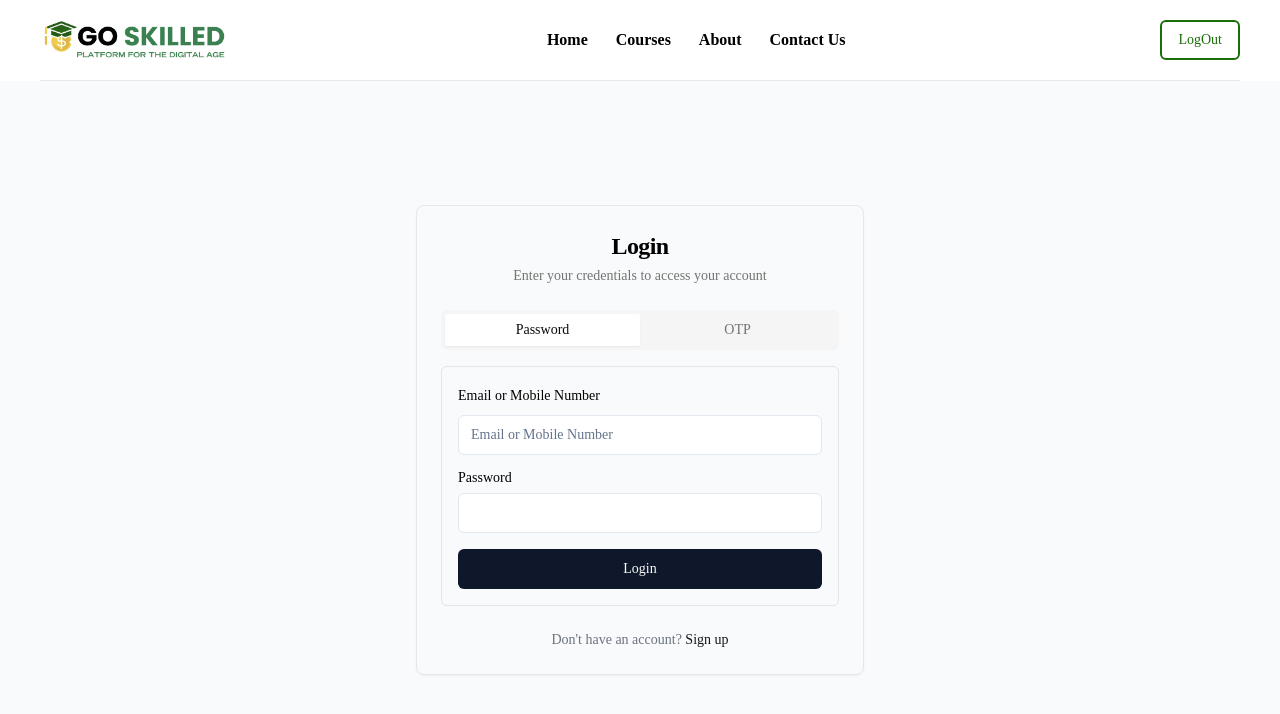
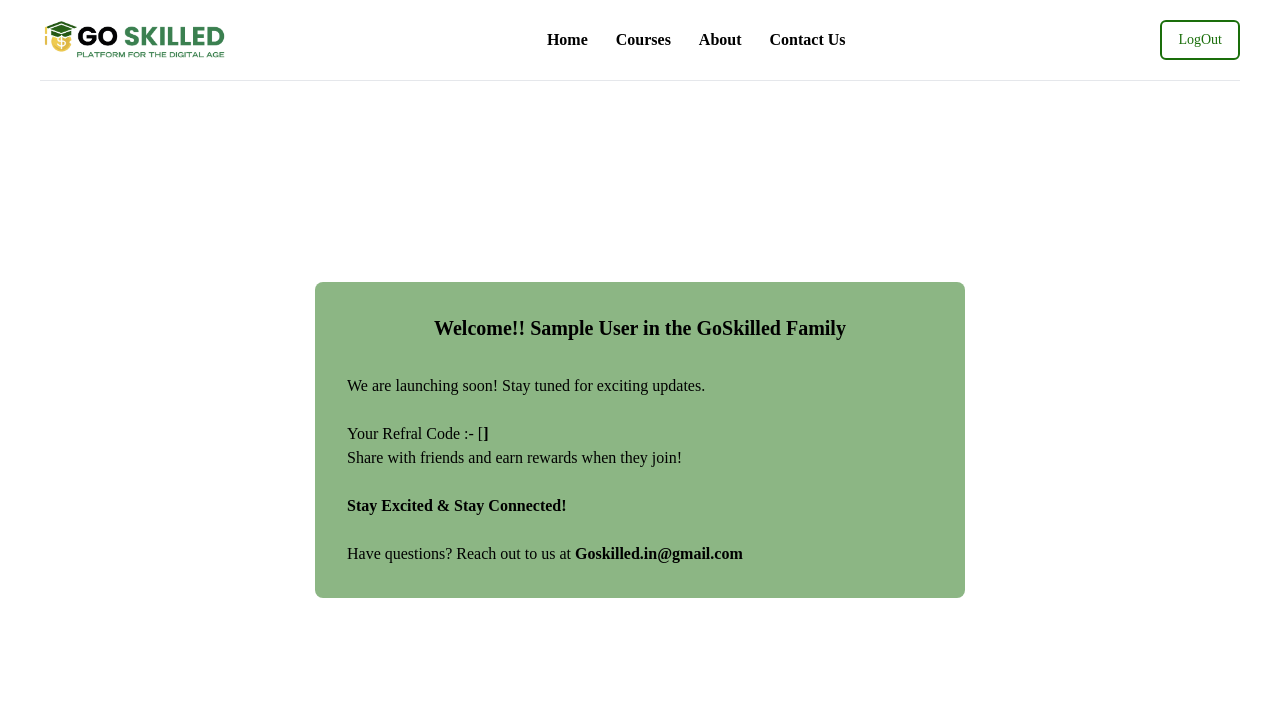
Before and after one commit to sahil0989/goskilled_frontend, a React (Create React App) app: page /dashboard in a window 1280 px wide. Before the commit this address led to /auth/login. Shown: the top 714 px of the page. Built offline with nearby package versions, Linux system fonts and the light colour scheme; sample sign-in values are in the browser's storage.

Commit message:
add tostify and navigation in dashboard&Course

```diff
--- a/package.json
+++ b/package.json
@@ -27,7 +27,7 @@
     "react-scripts": "5.0.1",
     "react-slideshow-image": "^4.3.0",
     "react-syntax-highlighter": "^15.6.1",
-    "sonner": "^2.0.2",
+    "sonner": "^2.0.3",
     "swiper": "^11.0.6",
     "tailwind-merge": "^3.0.2",
     "tw-animate-css": "^1.2.4",
--- a/src/App.jsx
+++ b/src/App.jsx
@@ -3,19 +3,20 @@ import "./App.css";
 import Navbar from "./components/Navbar";
 import { AuthProvider } from "./context/AuthContext";
 import Dashboard from "./pages/Dashboard";
-import ProtectedRoute from "./ProtectedRoute";
 import Home from "./pages/Home";
 import RegisterPage from "./pages/RegisterPage";
 import LoginPage from "./pages/LoginPage";
 import Courses from "./pages/Courses";
 import ContactUs from "./pages/ContactUs";
 import About from "./pages/About";
+import { Toaster } from "sonner";
 
 function App() {
   return (
     <AuthProvider>
       <BrowserRouter>
         <Navbar />
+        <Toaster richColors position="bottom-right" />
         <div className="h-20 w-full"></div>
         <Routes>
           <Route path="/" element={<Home />} />
@@ -26,7 +27,7 @@ function App() {
           <Route path="/auth/login" element={<LoginPage />} />
           <Route
             path="/dashboard"
-            element={<ProtectedRoute element={<Dashboard />} />}
+            element={<Dashboard />}
           />
         </Routes>
       </BrowserRouter>
--- a/src/components/LoginComponent.jsx
+++ b/src/components/LoginComponent.jsx
@@ -24,7 +24,7 @@ import { AlertCircle } from "lucide-react";
 import { Link, useNavigate } from "react-router-dom";
 import { backendUrl } from "../services";
 import { useAuth } from "../context/AuthContext";
-import { Toaster } from "sonner";
+import { toast } from "sonner";
 
 const LoginComponent = () => {
   const navigate = useNavigate();
@@ -44,7 +44,6 @@ const LoginComponent = () => {
     };
   }, []);
 
-  console.log(`${backendUrl}`)
   // Handle login
   const handleLogin = async (e) => {
     e.preventDefault();
@@ -74,6 +73,7 @@ const LoginComponent = () => {
       const data = await response.json();
 
       if (!response.ok) {
+        toast.error('Login Failed!!')
         throw new Error(data.message || "Login failed");
       }
 
@@ -83,10 +83,11 @@ const LoginComponent = () => {
       // Store user data in AuthContext
       login(data.data);
 
+      toast.success("Login Successfully!!")
       // Redirect to dashboard or home page
       navigate("/dashboard");
     } catch (error) {
-      setError(error.message || "An error occurred during login");
+      toast.error(error.message)
     } finally {
       setIsLoading(false);
     }
@@ -111,6 +112,7 @@ const LoginComponent = () => {
       const data = await response.json();
 
       if (!response.ok) {
+        toast.error('Failed to Send OTP')
         throw new Error(data.message || "Failed to send OTP");
       }
 
@@ -130,6 +132,7 @@ const LoginComponent = () => {
         });
       }, 1000);
     } catch (error) {
+      toast.error("An error occurred while sending OTP")
       setError(error.message || "An error occurred while sending OTP");
     } finally {
       setIsLoading(false);
@@ -155,15 +158,18 @@ const LoginComponent = () => {
       const data = await response.json();
 
       if (!response.ok) {
+        toast.error("Invalid OTP")
         throw new Error(data.message || "Invalid OTP");
       }
 
       localStorage.setItem("token", data.data.token);
       // Store user data in AuthContext
       login(data.data);
+      toast.success('Login Successfully!!')
       navigate("/dashboard");
     } catch (error) {
-      setError(error.message || "An error occurred during OTP verification");
+      // setError(error.message || "An error occurred during OTP verification");
+      toast.error("An error occurred during OTP verification")
     } finally {
       setIsLoading(false);
     }
@@ -188,6 +194,7 @@ const LoginComponent = () => {
       const data = await response.json();
 
       if (!response.ok) {
+        toast.error('Failed to resend OTP')
         throw new Error(data.message || "Failed to resend OTP");
       }
 
@@ -206,6 +213,7 @@ const LoginComponent = () => {
         });
       }, 1000);
     } catch (error) {
+      toast.error('An error occurred while resending OTP')
       setError(error.message || "An error occurred while resending OTP");
     } finally {
       setIsLoading(false);
@@ -214,7 +222,6 @@ const LoginComponent = () => {
 
   return (
     <>
-      <Toaster />
       <div
         className="flex justify-center items-center p-4 bg-gray-50"
         style={{ height: "calc(100vh - 80.8px" }}
--- a/src/components/Navbar.jsx
+++ b/src/components/Navbar.jsx
@@ -5,6 +5,7 @@ import logo_full from "../images/logo_full.png"
 import { Link } from 'react-router-dom';
 import { Button } from '../@/components/ui/button';
 import { useAuth } from '../context/AuthContext';
+import { toast } from 'sonner';
 
 const Navbar = () => {
 
@@ -12,6 +13,7 @@ const Navbar = () => {
     const { user, logout } = useAuth();
 
     const handleLogout = () => {
+        toast.success("Logout Successfully!!")
         logout();
         setNavOpen(false);
     }
@@ -50,7 +52,7 @@ const Navbar = () => {
                         {
                             user ? (<div>
                                 <div>
-                                    <Button onClick={() => logout()} className="border-2 border-[#1A6E0A] bg-transparent text-[#1A6E0A] hover:bg-[#1A6E0A] hover:text-white hidden md:block">LogOut</Button>
+                                    <Button onClick={handleLogout} className="border-2 border-[#1A6E0A] bg-transparent text-[#1A6E0A] hover:bg-[#1A6E0A] hover:text-white hidden md:block">LogOut</Button>
                                 </div>
                             </div>) : (
                                 <div className='flex gap-3 items-center'>
--- a/src/pages/Courses.jsx
+++ b/src/pages/Courses.jsx
@@ -1,20 +1,21 @@
 import React, { useEffect } from 'react';
+import { useNavigate } from 'react-router-dom';
 import { useAuth } from '../context/AuthContext';
-import { useNavigate } from 'react-router-dom';
 
 export default function Courses() {
-    const { user } = useAuth();
+
+    const { user } = useAuth()
     const navigate = useNavigate();
 
     useEffect(() => {
-        if (!user) {
-            navigate("/auth/login");
+        const handleLogin = () => {
+            const storedUser = localStorage.getItem("user");
+            if (!storedUser) {
+                navigate("/auth/login")
+            }
         }
+        handleLogin()
     }, [user, navigate]);
-
-    if (!user) {
-        navigate("/auth/login")
-    }
 
     return <>
         <div
--- a/src/pages/Dashboard.jsx
+++ b/src/pages/Dashboard.jsx
@@ -1,12 +1,40 @@
-import React from "react";
+import React, { useEffect } from "react";
+import { useAuth } from "../context/AuthContext";
+import { useNavigate } from "react-router-dom";
 
 const Dashboard = () => {
+
+  const { user } = useAuth()
+  const navigate = useNavigate()
+
+  useEffect(() => {
+    const handleLogin = () => {
+      const storedUser = localStorage.getItem("user");
+      if (!storedUser) {
+        navigate("/auth/login")
+      }
+    }
+    handleLogin()
+  }, [user, navigate]);
+
   return (
     <div
       className="flex items-center justify-center"
       style={{ height: "calc(100vh - 80.8px)" }}
     >
-      <div className="font-bold text-4xl">Coming Soon</div>
+      <div className="w-full max-w-[650px] bg-[#1A6E0A]/50 p-8 rounded-lg mx-5">
+        <div className="flex justify-center">
+          <h2 className="text-xl font-bold pb-8">Welcome!! {user?.user?.name} in the GoSkilled Family </h2>
+        </div>
+        <p>We are launching soon! Stay tuned for exciting updates.</p>
+        <br />
+        <p>Your Refral Code :- [<span className="font-bold">{user?.user?.referralCode}]</span></p>
+        <p>Share with friends and earn rewards when they join!</p>
+        <br />
+        <p className="font-bold">Stay Excited & Stay Connected!</p>
+        <br />
+        <p>Have questions? Reach out to us at <span className="font-semibold">Goskilled.in@gmail.com</span></p>
+      </div>
     </div>
   );
 };
--- a/src/pages/Home.jsx
+++ b/src/pages/Home.jsx
@@ -10,6 +10,7 @@ import CourseBlock from '../components/CourseBlock';
 import element3 from "../images/elements/3.png"
 import Footer from '../components/Footer'
 import { Link } from 'react-router-dom'
+import { toast } from 'sonner'
 
 export default function Home() {
 
@@ -39,7 +40,7 @@ export default function Home() {
                     </div>
                     <p className='text-sm md:text-base'>GoSkilled is your gateway to mastering in-demand skills and unlocking new career opportunities. With expert-led courses, you can learn, grow, and even earn through our unique rewards system.Take the first step today and improve your skills in a smarter way!</p>
 
-                    <Button className="bg-[#1A6E0A] hover:bg-[#204718] cursor-pointer my-4" >Get Started</Button>
+                    <Button onClick={() => toast("Checking Alerts")} className="bg-[#1A6E0A] hover:bg-[#204718] cursor-pointer my-4" >Get Started</Button>
                 </div>
                 <div className='w-full flex justify-center'>
                     <img src={img1} className='w-3/5' alt='' />
```
Also changed, not shown: src/components/RegisterComponent.jsx (+6 -5 lines), src/services/index.jsx (line endings or trailing spaces), 1 other file (tests, documents, lock files or other folders).
